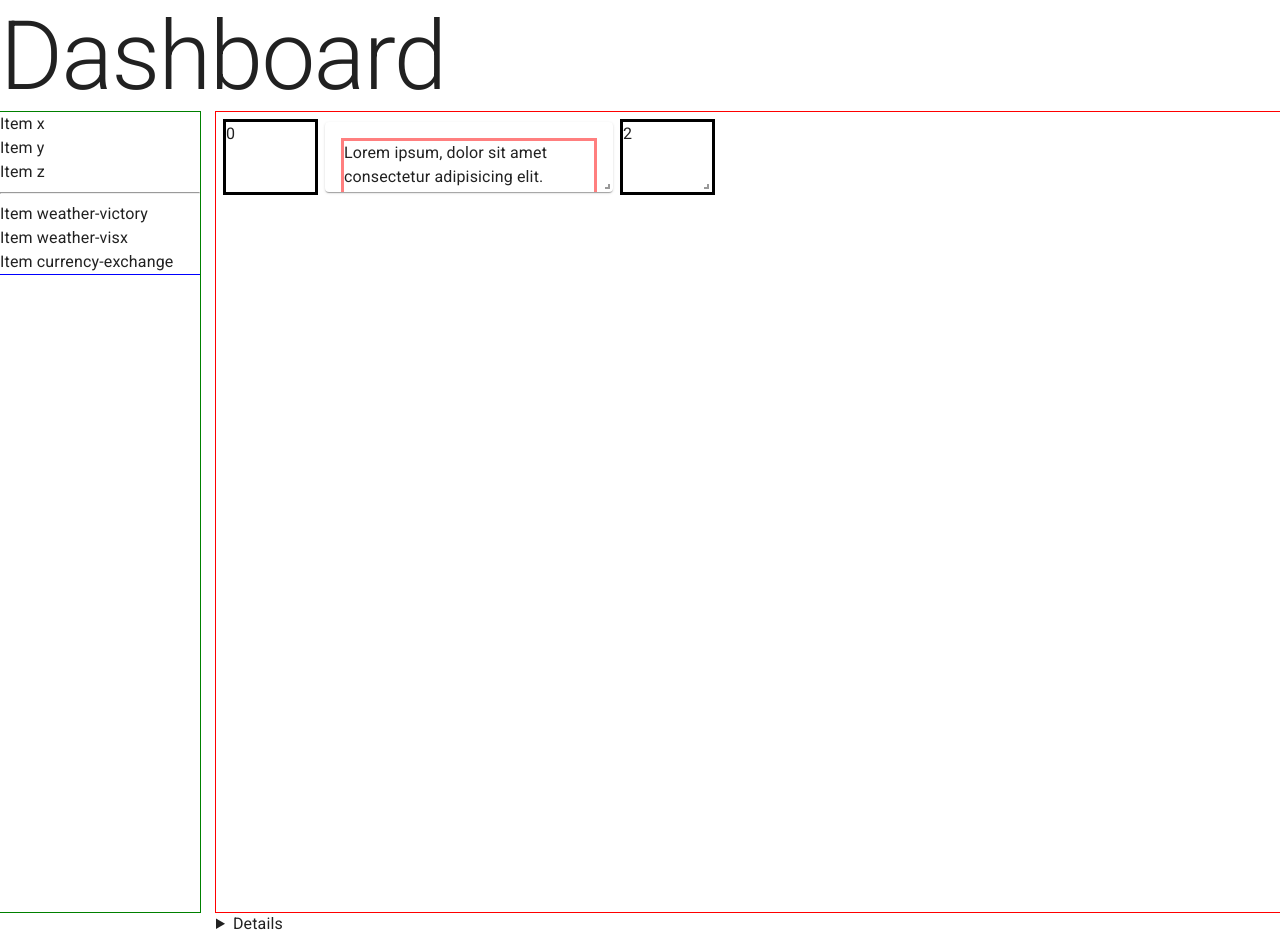
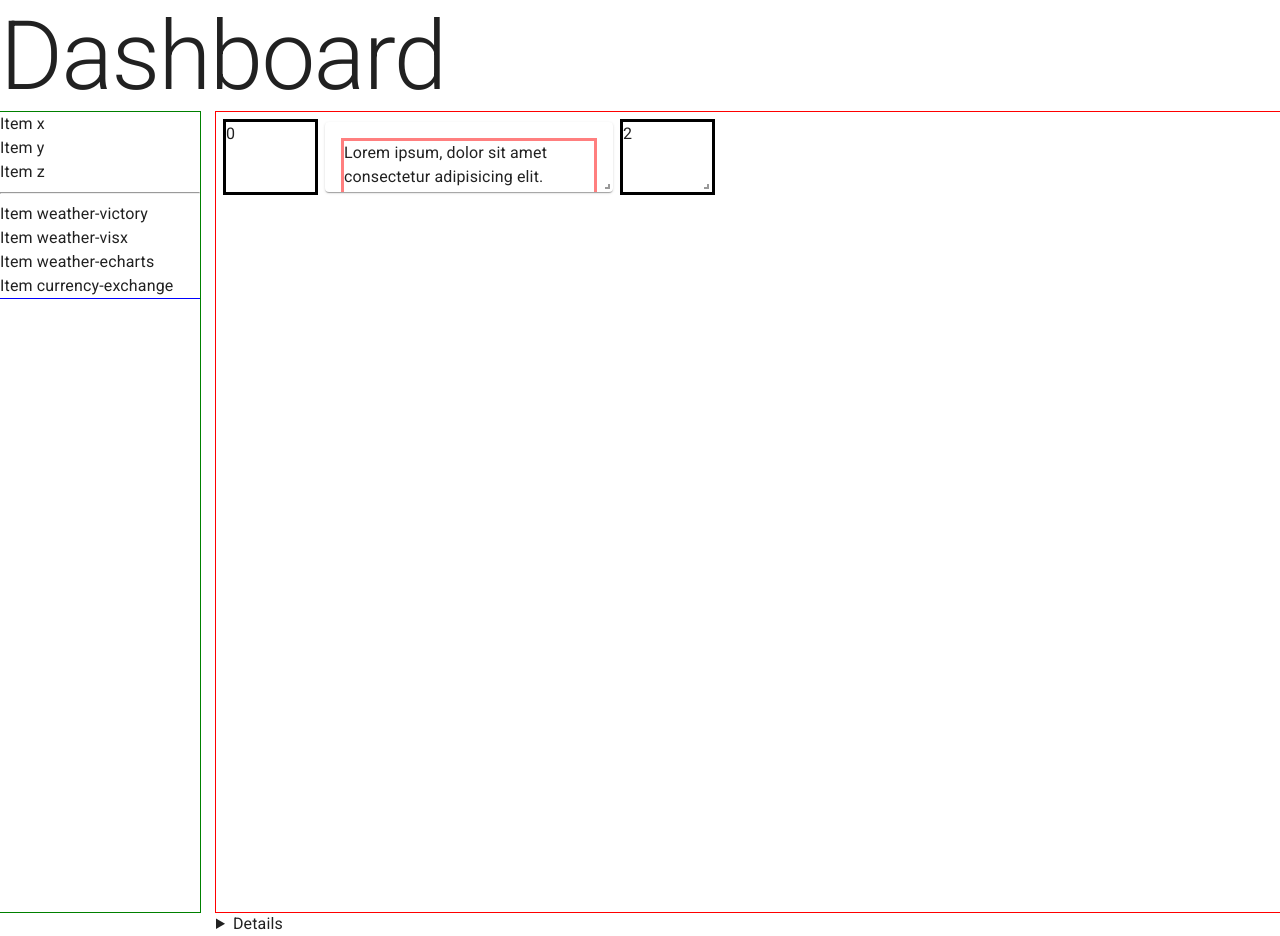
Before and after one commit to atwright147/nextjs-dashboard, a Next.js app: page /dashboard in a window 1280 px wide. Built offline with nearby package versions, Linux system fonts and the light colour scheme.

Commit message:
add and eCharts config (I don't think this does anything yet)

```diff
--- a/src/pages/dashboard/dashboard.config.tsx
+++ b/src/pages/dashboard/dashboard.config.tsx
@@ -21,6 +21,14 @@ export const config = {
       component: <WeatherVisx />,
     },
     {
+      id: 'weather-echarts',
+      name: 'Weather eCharts',
+      widget: 'WeatherECharts',
+      minW: 5,
+      minH: 5,
+      component: <WeatherVisx />,
+    },
+    {
       id: 'currency-exchange',
       name: 'Currency Exchange',
       widget: 'CurrencyExchange',
```
